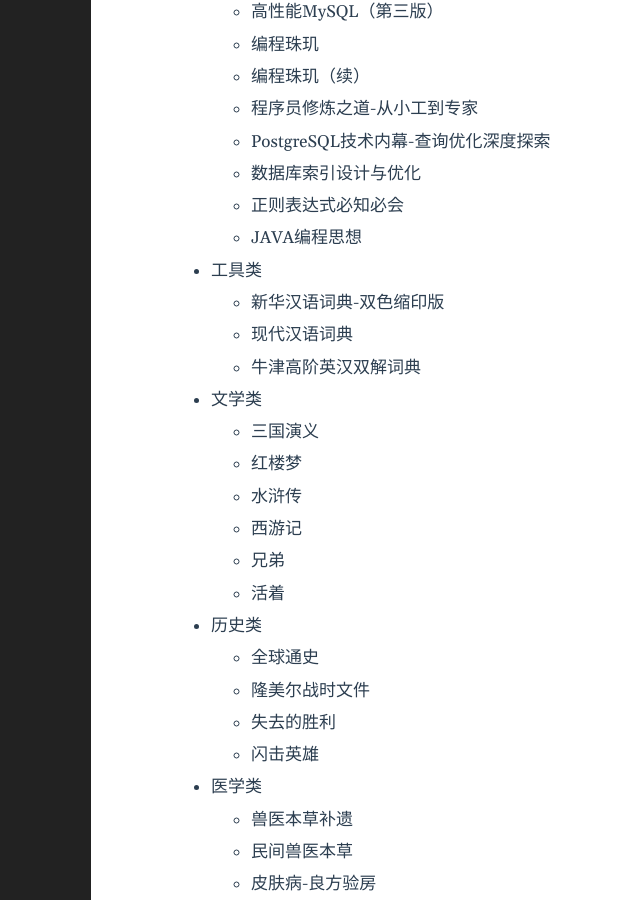
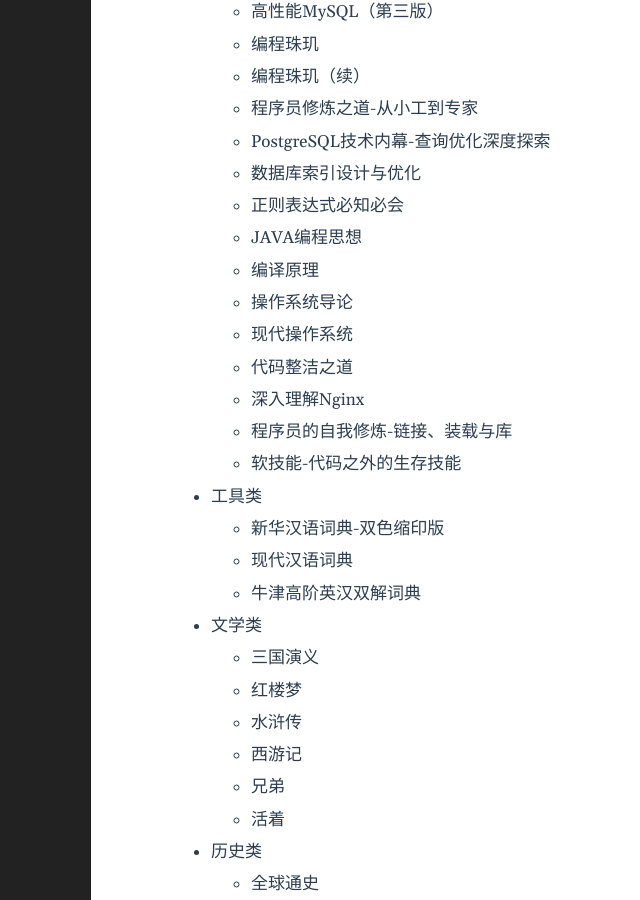
Before and after one commit to yejinp/yejinp.github.io, a Jekyll site: the page built from _posts/2022-10-16-我的书籍.markdown, in a window 1280 px wide and 900 px high, scrolled down 1224 px. Shown: the whole window, without its empty margins (129-769 px from the left). Built offline with Jekyll 4.4.1, drawn with Linux system fonts in a browser that asks for light colours.

Commit message:
add books

```diff
--- a/_posts/2022-10-16-我的书籍.markdown
+++ b/_posts/2022-10-16-我的书籍.markdown
@@ -85,6 +85,20 @@
 
   - JAVA编程思想
 
+  - 编译原理
+
+  - 操作系统导论
+
+  - 现代操作系统
+
+  - 代码整洁之道
+
+  - 深入理解Nginx
+
+  - 程序员的自我修炼-链接、装载与库
+
+  - 软技能-代码之外的生存技能
+
 * 工具类
 
   - 新华汉语词典-双色缩印版
@@ -155,3 +169,5 @@
   - 漫漫自由路-曼德拉自传
 
   - 阿里传
+
+*
```
